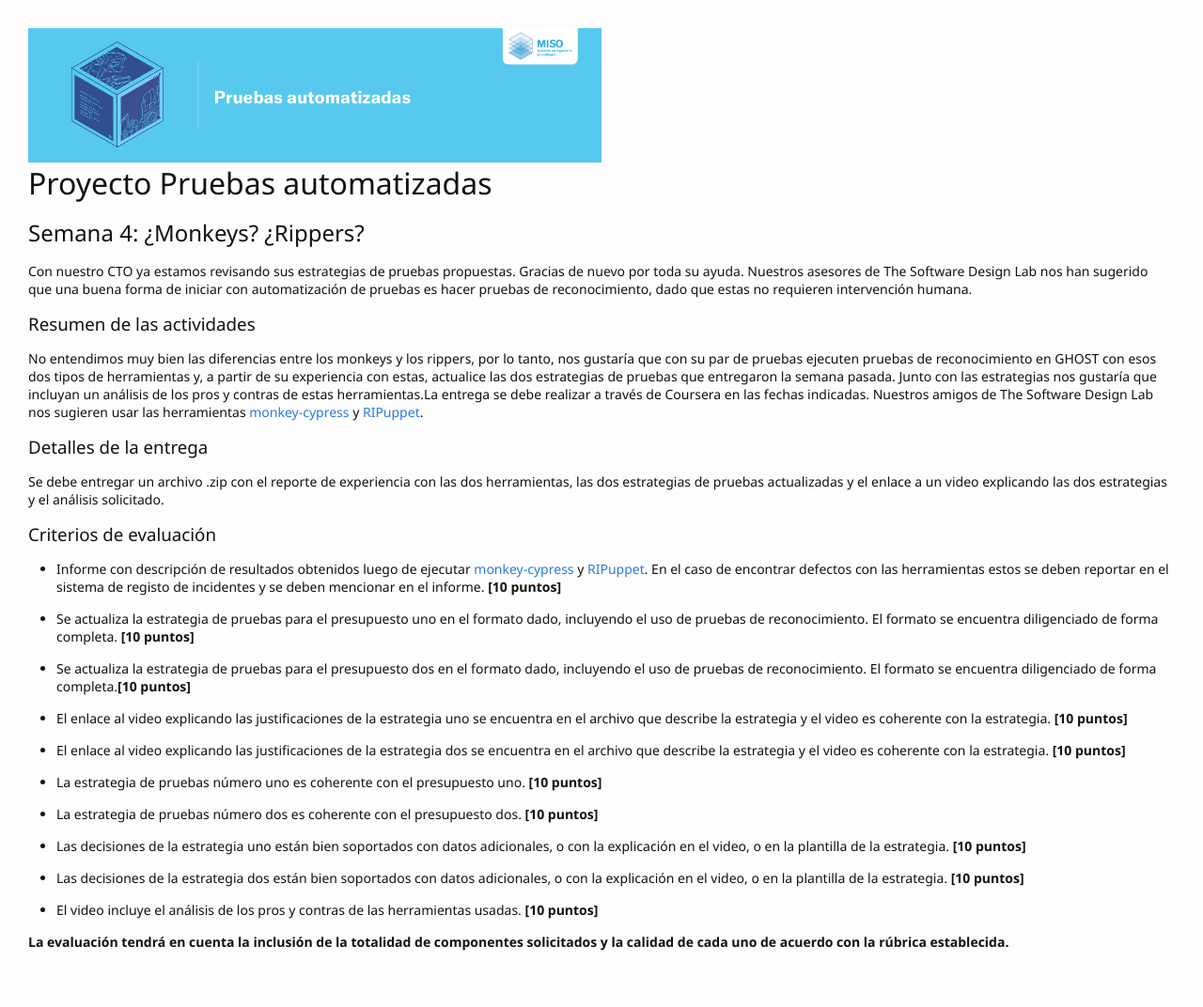
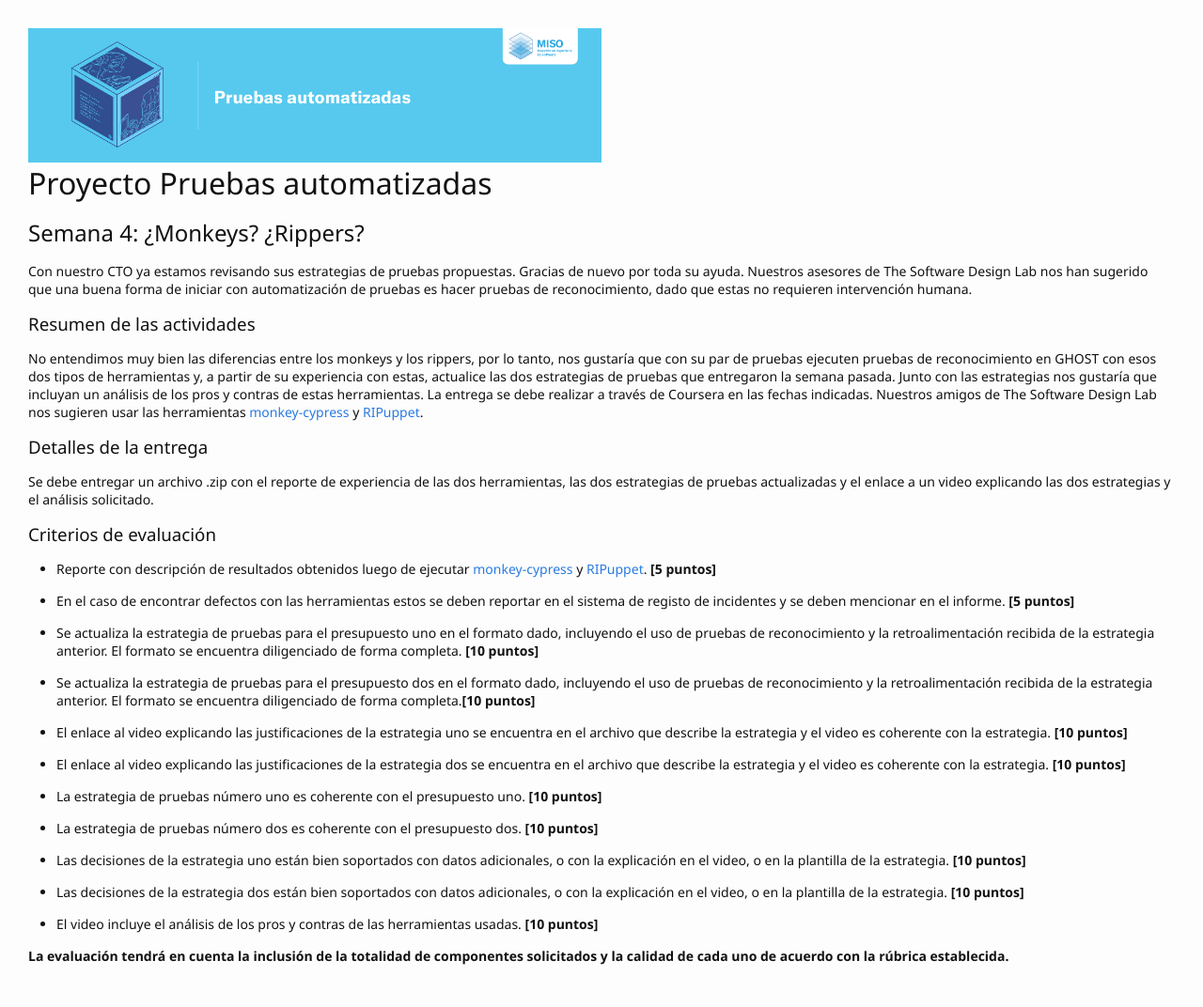
Before and after one commit to TiCSw/mt1_guias_pruebas, a Jekyll site: the page built from docs/semanas/semana4.md, in a window 1280 px wide. Shown: the whole page at 94% size. Built offline with Jekyll 4.4.1, drawn with Linux system fonts in a browser that asks for light colours; some web fonts are replaced; our own code applies the rules of GitHub Pages for plain Markdown files; comment, search, counter and statistics services are not loaded.

Commit message:
proyecto semanas 3 y 4 - criterios de evaluación

```diff
--- a/docs/semanas/semana4.md
+++ b/docs/semanas/semana4.md
@@ -6,20 +6,22 @@
 Con nuestro CTO ya estamos revisando sus estrategias de pruebas propuestas. Gracias de nuevo por toda su ayuda. Nuestros asesores de The Software Design Lab nos han sugerido que una buena forma de iniciar con automatización de pruebas es hacer pruebas de reconocimiento, dado que estas no requieren intervención humana.
 
 ### Resumen de las actividades
-No entendimos muy bien las diferencias entre los monkeys y los rippers, por lo tanto, nos gustaría que con su par de pruebas ejecuten pruebas de reconocimiento en GHOST con esos dos tipos de herramientas y, a partir de su experiencia con estas, actualice las dos estrategias de pruebas que entregaron la semana pasada. Junto con las estrategias nos gustaría que incluyan un análisis de los pros y contras de estas herramientas.La entrega se debe realizar a través de Coursera en las fechas indicadas. Nuestros amigos de The Software Design Lab nos sugieren usar las herramientas [monkey-cypress](https://github.com/TheSoftwareDesignLab/monkey-cypress) y [RIPuppet](https://github.com/TheSoftwareDesignLab/RIPuppet/).
+No entendimos muy bien las diferencias entre los monkeys y los rippers, por lo tanto, nos gustaría que con su par de pruebas ejecuten pruebas de reconocimiento en GHOST con esos dos tipos de herramientas y, a partir de su experiencia con estas, actualice las dos estrategias de pruebas que entregaron la semana pasada. Junto con las estrategias nos gustaría que incluyan un análisis de los pros y contras de estas herramientas. La entrega se debe realizar a través de Coursera en las fechas indicadas. Nuestros amigos de The Software Design Lab nos sugieren usar las herramientas [monkey-cypress](https://github.com/TheSoftwareDesignLab/monkey-cypress) y [RIPuppet](https://github.com/TheSoftwareDesignLab/RIPuppet/).
 
 ### Detalles de la entrega
-Se debe entregar un archivo .zip con el reporte de experiencia con las dos herramientas, las dos estrategias de pruebas actualizadas y el enlace a un video explicando las dos estrategias y el análisis solicitado.
+Se debe entregar un archivo .zip con el reporte de experiencia de las dos herramientas, las dos estrategias de pruebas actualizadas y el enlace a un video explicando las dos estrategias y el análisis solicitado.
 
 
 ### Criterios de evaluación
 
-- Informe con descripción de resultados obtenidos luego de ejecutar [monkey-cypress](https://github.com/TheSoftwareDesignLab/monkey-cypress) y [RIPuppet](https://github.com/TheSoftwareDesignLab/RIPuppet/). En el caso de encontrar defectos con las herramientas estos se deben reportar en el sistema de registo de incidentes y se deben mencionar en el informe. **[10 puntos]**
+- Reporte con descripción de resultados obtenidos luego de ejecutar [monkey-cypress](https://github.com/TheSoftwareDesignLab/monkey-cypress) y [RIPuppet](https://github.com/TheSoftwareDesignLab/RIPuppet/). **[5 puntos]**
+
+- En el caso de encontrar defectos con las herramientas estos se deben reportar en el sistema de registo de incidentes y se deben mencionar en el informe. **[5 puntos]**
 
 
-- Se actualiza la estrategia de pruebas para el presupuesto uno en el formato dado, incluyendo el uso de pruebas de reconocimiento. El formato se encuentra diligenciado de forma completa. **[10 puntos]**
+- Se actualiza la estrategia de pruebas para el presupuesto uno en el formato dado, incluyendo el uso de pruebas de reconocimiento y la retroalimentación recibida de la estrategia anterior. El formato se encuentra diligenciado de forma completa. **[10 puntos]**
 
-- Se actualiza la estrategia de pruebas para el presupuesto dos en el formato dado, incluyendo el uso de pruebas de reconocimiento. El formato se encuentra diligenciado de forma completa.**[10 puntos]**
+- Se actualiza la estrategia de pruebas para el presupuesto dos en el formato dado, incluyendo el uso de pruebas de reconocimiento y la retroalimentación recibida de la estrategia anterior. El formato se encuentra diligenciado de forma completa.**[10 puntos]**
 
 - El enlace al video explicando las justificaciones de la estrategia uno se encuentra en el archivo que describe la estrategia y el video es coherente con la estrategia. **[10 puntos]**
 
```
Also changed, not shown: docs/semanas/semana3.md (+2 -2 lines).
